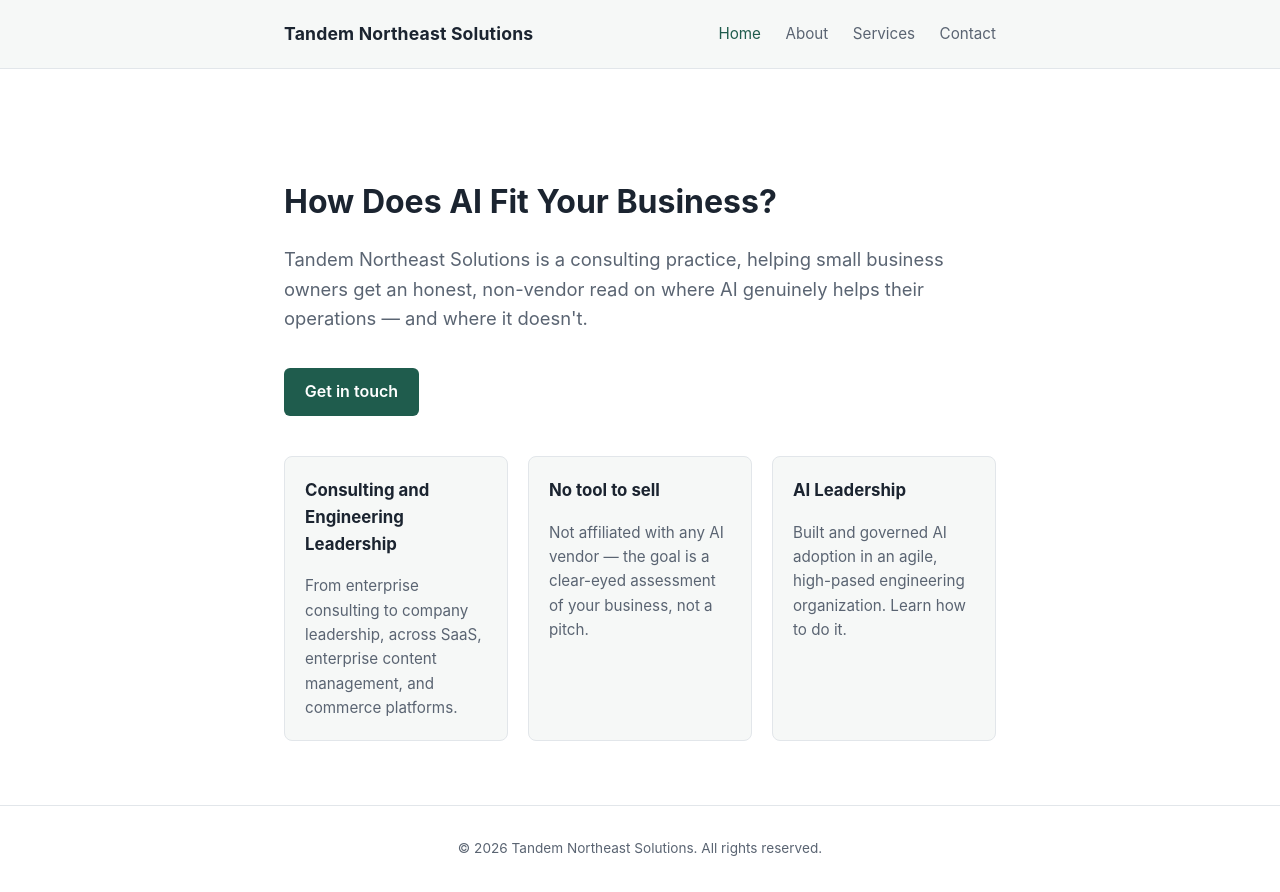
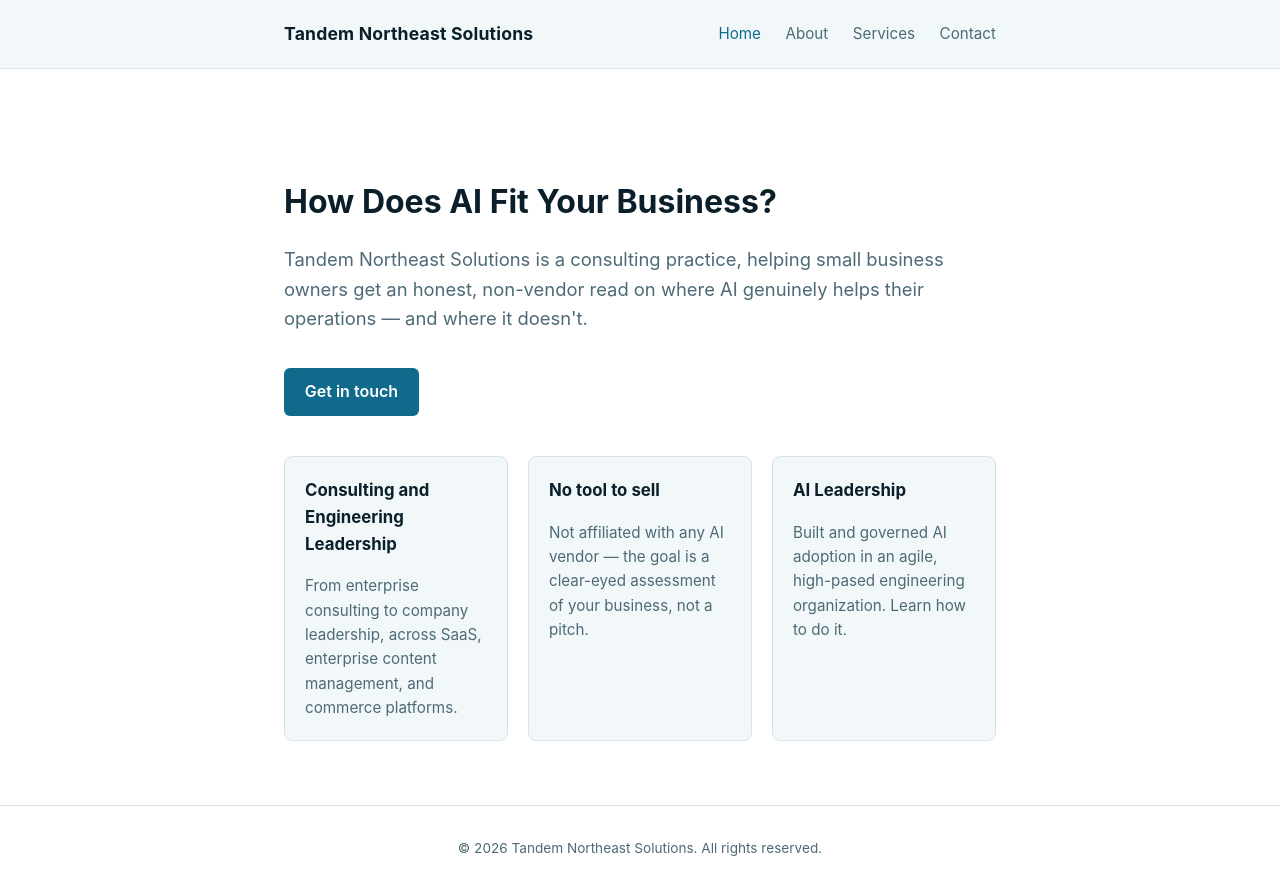
Before and after one commit to j2nw5n/tandem-northeast-solutions, a plain HTML site: page index.html in a window 1280 px wide. Drawn offline with Linux system fonts and the light colour scheme.

Commit message:
Add nautical-themed styles-2.css and switch pages to use it
Co-Authored-By: Claude Sonnet 5 <noreply@anthropic.com>

```diff
--- a/index.html
+++ b/index.html
@@ -5,7 +5,7 @@
   <meta name="viewport" content="width=device-width, initial-scale=1" />
   <title>Tandem Northeast Solutions</title>
   <meta name="description" content="Tandem Northeast Solutions — engineering leadership and AI consulting with John Wheaton." />
-  <link rel="stylesheet" href="styles.css" />
+  <link rel="stylesheet" href="styles-2.css" />
 </head>
 <body>
   <header class="site-header">
--- /dev/null
+++ b/styles-2.css
@@ -0,0 +1,137 @@
+:root {
+  --ink: #0b1f2b;
+  --muted: #4d6a76;
+  --line: #d7e4e8;
+  --accent: #0f6a8c;
+  --bg: #ffffff;
+  --bg-soft: #f2f8f9;
+  --max-width: 760px;
+}
+
+* { box-sizing: border-box; }
+
+body {
+  margin: 0;
+  font-family: -apple-system, BlinkMacSystemFont, "Segoe UI", Helvetica, Arial, sans-serif;
+  color: var(--ink);
+  background: var(--bg);
+  line-height: 1.6;
+}
+
+header.site-header {
+  border-bottom: 1px solid var(--line);
+  background: var(--bg-soft);
+}
+
+.header-inner {
+  max-width: var(--max-width);
+  margin: 0 auto;
+  padding: 1.25rem 1.5rem;
+  display: flex;
+  justify-content: space-between;
+  align-items: center;
+  flex-wrap: wrap;
+  gap: 0.75rem;
+}
+
+.brand {
+  font-size: 1.1rem;
+  font-weight: 700;
+  color: var(--ink);
+  text-decoration: none;
+  letter-spacing: 0.01em;
+}
+
+nav.site-nav a {
+  color: var(--muted);
+  text-decoration: none;
+  margin-left: 1.25rem;
+  font-size: 0.95rem;
+}
+
+nav.site-nav a:hover,
+nav.site-nav a.active {
+  color: var(--accent);
+}
+
+main {
+  max-width: var(--max-width);
+  margin: 0 auto;
+  padding: 3rem 1.5rem 4rem;
+}
+
+h1 {
+  font-size: 2rem;
+  margin-bottom: 0.5rem;
+}
+
+h2 {
+  font-size: 1.3rem;
+  margin-top: 2.25rem;
+}
+
+p.lede {
+  font-size: 1.15rem;
+  color: var(--muted);
+  max-width: 60ch;
+}
+
+.hero {
+  padding: 2rem 0 1rem;
+}
+
+.card-grid {
+  display: grid;
+  grid-template-columns: repeat(auto-fit, minmax(220px, 1fr));
+  gap: 1.25rem;
+  margin-top: 1.5rem;
+}
+
+.card {
+  border: 1px solid var(--line);
+  border-radius: 8px;
+  padding: 1.25rem;
+  background: var(--bg-soft);
+}
+
+.card h3 {
+  margin-top: 0;
+  font-size: 1.05rem;
+}
+
+.card p {
+  color: var(--muted);
+  font-size: 0.95rem;
+  margin-bottom: 0;
+}
+
+ul.plain {
+  padding-left: 1.1rem;
+}
+
+ul.plain li {
+  margin-bottom: 0.4rem;
+}
+
+a.btn {
+  display: inline-block;
+  background: var(--accent);
+  color: #fff;
+  text-decoration: none;
+  padding: 0.7rem 1.3rem;
+  border-radius: 6px;
+  font-weight: 600;
+  margin-top: 1rem;
+}
+
+a.btn:hover {
+  opacity: 0.9;
+}
+
+footer.site-footer {
+  border-top: 1px solid var(--line);
+  color: var(--muted);
+  font-size: 0.85rem;
+  text-align: center;
+  padding: 2rem 1.5rem;
+}
```
Also changed, not shown: about.html (+1 -1 lines), contact.html (+1 -1 lines), services.html (+1 -1 lines).
